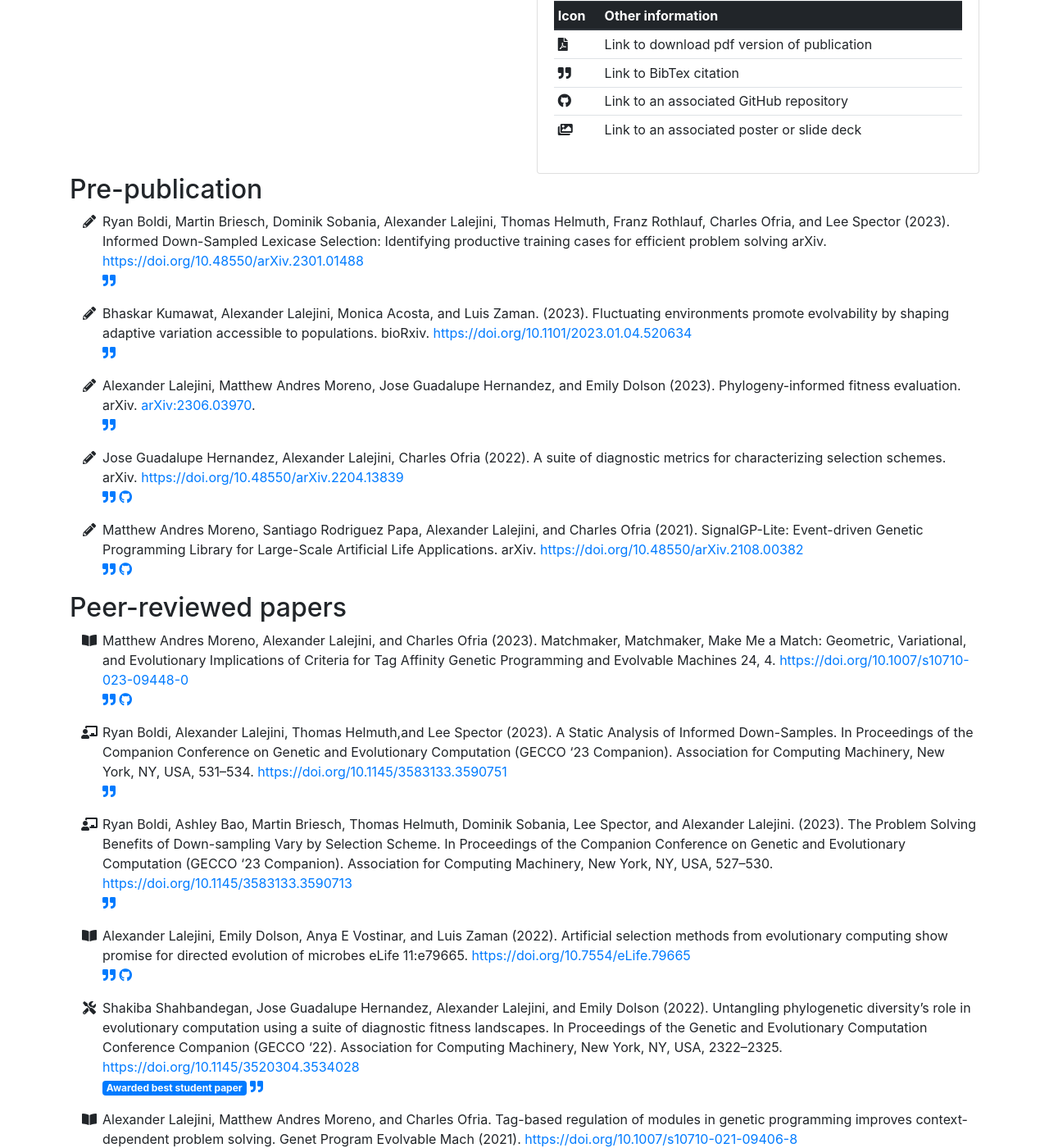
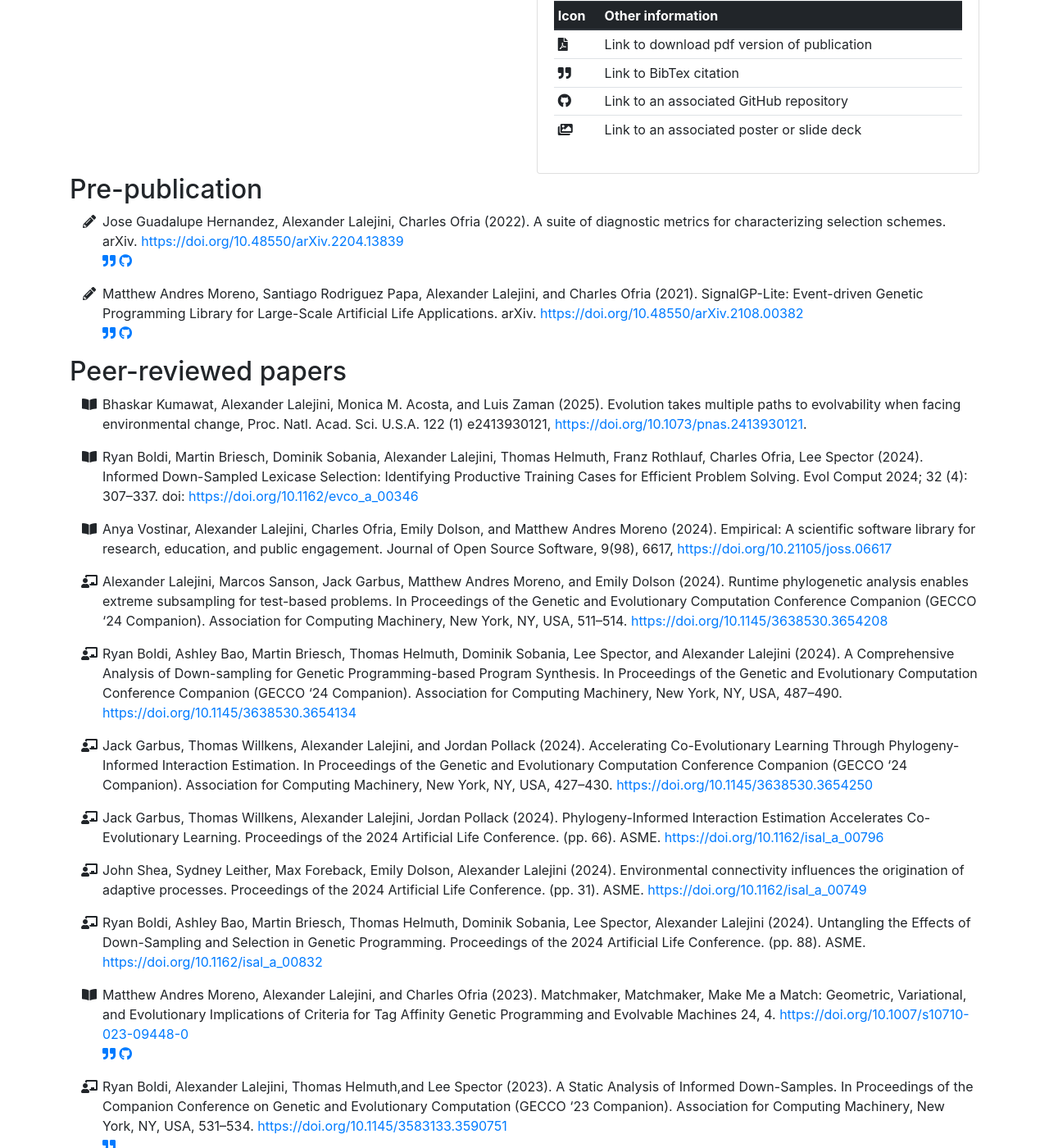
Before and after one commit to amlalejini/amlalejini.github.io, a Jekyll site: the page built from _pages/publications.md, in a window 1280 px wide and 1400 px high, scrolled down 476 px. Shown: the whole window at 82% size. Built offline with Jekyll 4.4.1, drawn with Linux system fonts in a browser that asks for light colours; nearby versions of some CDN libraries; some of the changed text lies outside the part shown.

Commit message:
Add recent publications

````diff
--- a/_data/publications.yml
+++ b/_data/publications.yml
@@ -37,6 +37,110 @@ publication_types:
 publications:
 
   - citation: |
+      Ryan Boldi, Ashley Bao, Martin Briesch, Thomas Helmuth, Dominik Sobania, Lee Spector, Alexander Lalejini (2024).
+      Untangling the Effects of Down-Sampling and Selection in Genetic Programming.
+      Proceedings of the 2024 Artificial Life Conference. (pp. 88). ASME.
+      <https://doi.org/10.1162/isal_a_00832>
+    year: 2024
+    venue: conference
+    type: peer-reviewed-paper
+
+  - citation: |
+      John Shea, Sydney Leither, Max Foreback, Emily Dolson, Alexander Lalejini (2024).
+      Environmental connectivity influences the origination of adaptive processes.
+      Proceedings of the 2024 Artificial Life Conference. (pp. 31). ASME.
+      <https://doi.org/10.1162/isal_a_00749>
+    year: 2024
+    venue: conference
+    type: peer-reviewed-paper
+
+  - citation: |
+      Jack Garbus, Thomas Willkens, Alexander Lalejini, Jordan Pollack (2024).
+      Phylogeny-Informed Interaction Estimation Accelerates Co-Evolutionary Learning.
+      Proceedings of the 2024 Artificial Life Conference. (pp. 66). ASME.
+      <https://doi.org/10.1162/isal_a_00796>
+    year: 2024
+    venue: conference
+    type: peer-reviewed-paper
+
+  - citation: |
+      Jack Garbus, Thomas Willkens, Alexander Lalejini, and Jordan Pollack (2024).
+      Accelerating Co-Evolutionary Learning Through Phylogeny-Informed Interaction Estimation.
+      In Proceedings of the Genetic and Evolutionary Computation Conference Companion (GECCO '24 Companion).
+      Association for Computing Machinery, New York, NY, USA, 427–430. <https://doi.org/10.1145/3638530.3654250>
+    year: 2024
+    type: peer-reviewed-paper
+    venue: conference
+
+  - citation: |
+      Ryan Boldi, Ashley Bao, Martin Briesch, Thomas Helmuth, Dominik Sobania, Lee Spector, and Alexander Lalejini (2024).
+      A Comprehensive Analysis of Down-sampling for Genetic Programming-based Program Synthesis.
+      In Proceedings of the Genetic and Evolutionary Computation Conference Companion (GECCO '24 Companion). Association for Computing Machinery, New York, NY, USA, 487–490.
+      <https://doi.org/10.1145/3638530.3654134>
+    type: peer-reviewed-paper
+    venue: conference
+    year: 2024
+
+  - citation: |
+      Martin Briesch, Ryan Boldi, Dominik Sobania, Alexander Lalejini, Thomas Helmuth, Franz Rothlauf, Charles Ofria, and Lee Spector (2024).
+      Improving Lexicase Selection with Informed Down-Sampling.
+      In Proceedings of the Genetic and Evolutionary Computation Conference Companion (GECCO '24 Companion).
+      Association for Computing Machinery, New York, NY, USA, 25–26. <https://doi.org/10.1145/3638530.3664068>
+    year: 2024
+    type: peer-reviewed-abstract
+    venue: conference
+
+  - citation: |
+      Alexander Lalejini, Marcos Sanson, Jack Garbus, Matthew Andres Moreno, and Emily Dolson (2024).
+      Runtime phylogenetic analysis enables extreme subsampling for test-based problems.
+      In Proceedings of the Genetic and Evolutionary Computation Conference Companion (GECCO '24 Companion). Association for Computing Machinery, New York, NY, USA, 511–514.
+      <https://doi.org/10.1145/3638530.3654208>
+    year: 2024
+    venue: conference
+    type: peer-reviewed-paper
+
+  - citation: |
+      Anya Vostinar, Alexander Lalejini, Charles Ofria, Emily Dolson, and Matthew Andres Moreno (2024).
+      Empirical: A scientific software library for research, education, and public engagement.
+      Journal of Open Source Software, 9(98), 6617, <https://doi.org/10.21105/joss.06617>
+    year: 2024
+    type: peer-reviewed-paper
+    venue: journal
+
+  - citation: |
+      Alexander Lalejini, Matthew Andres Moreno, Jose G. Hernandez, and Emily Dolson (2024).
+      Phylogeny-Informed Fitness Estimation for Test-Based Parent Selection.
+      In: Winkler, S., Trujillo, L., Ofria, C., Hu, T. (eds)
+      Genetic Programming Theory and Practice XX.
+      Genetic and Evolutionary Computation.
+      Springer, Singapore. <https://doi.org/10.1007/978-981-99-8413-8_13>
+    year: 2024
+    type: book-chapter
+    venue: book
+
+  - citation: |
+      Emily Dolson and Alexander Lalejini (2024).
+      Reachability Analysis for Lexicase Selection via Community Assembly Graphs.
+      In: Winkler, S., Trujillo, L., Ofria, C., Hu, T. (eds)
+      Genetic Programming Theory and Practice XX.
+      Genetic and Evolutionary Computation.
+      Springer, Singapore. <https://doi.org/10.1007/978-981-99-8413-8_15>
+    year: 2024
+    type: book-chapter
+    venue: book
+
+  - citation: |
+      Karen Suzue, Charles Ofria, and Alexander Lalejini (2025).
+      Using Lineage Age to Augment Search Space Exploration in Lexicase Selection.
+      In: Winkler, S.M., Banzhaf, W., Hu, T., Lalejini, A. (eds)
+      Genetic Programming Theory and Practice XXI. Genetic and Evolutionary Computation.
+      Springer, Singapore.
+      <https://doi.org/10.1007/978-981-96-0077-9_20>
+    year: 2025
+    type: book-chapter
+    venue: book
+
+  - citation: |
       Matthew Andres Moreno, Alexander Lalejini, and Charles Ofria. (2023).
       Tag Affinity Criteria Influence Adaptive Evolution.
       In Proceedings of the Companion Conference on Genetic and Evolutionary Computation (GECCO '23 Companion).
@@ -69,25 +173,25 @@ publications:
         }
       ```
 
-  - citation: |
-      Alexander Lalejini, Matthew Andres Moreno, Jose Guadalupe Hernandez, and Emily Dolson (2023).
-      Phylogeny-informed fitness evaluation.
-      arXiv. [arXiv:2306.03970](https://doi.org/10.48550/arXiv.2306.03970).
-    year: 2023
-    type: pre-pub
-    venue: preprint
-    bibtex_id: lalejini_phylogeny_informed_2023
-    bibtex: |
-      ```
-      @misc{lalejini_phylogeny_informed_2023,
-        title={Phylogeny-informed fitness estimation},
-        author={Alexander Lalejini and Matthew Andres Moreno and Jose Guadalupe Hernandez and Emily Dolson},
-        year={2023},
-        eprint={2306.03970},
-        archivePrefix={arXiv},
-        primaryClass={cs.NE}
-      }
-      ```
+  # - citation: |
+  #     Alexander Lalejini, Matthew Andres Moreno, Jose Guadalupe Hernandez, and Emily Dolson (2023).
+  #     Phylogeny-informed fitness evaluation.
+  #     arXiv. [arXiv:2306.03970](https://doi.org/10.48550/arXiv.2306.03970).
+  #   year: 2023
+  #   type: pre-pub
+  #   venue: preprint
+  #   bibtex_id: lalejini_phylogeny_informed_2023
+  #   bibtex: |
+  #     ```
+  #     @misc{lalejini_phylogeny_informed_2023,
+  #       title={Phylogeny-informed fitness estimation},
+  #       author={Alexander Lalejini and Matthew Andres Moreno and Jose Guadalupe Hernandez and Emily Dolson},
+  #       year={2023},
+  #       eprint={2306.03970},
+  #       archivePrefix={arXiv},
+  #       primaryClass={cs.NE}
+  #     }
+  #     ```
 
   - citation: |
       Ryan Boldi, Ashley Bao, Martin Briesch, Thomas Helmuth, Dominik Sobania, Lee Spector, and Alexander Lalejini. (2023).
@@ -151,49 +255,21 @@ publications:
       ```
 
   - citation: |
-      Bhaskar Kumawat, Alexander Lalejini, Monica Acosta, and Luis Zaman. (2023).
-      Fluctuating environments promote evolvability by shaping adaptive variation accessible to populations.
-      bioRxiv. <https://doi.org/10.1101/2023.01.04.520634>
-    year: 2023
-    type: pre-pub
-    venue: preprint
-    bibtex_id: kumawat_fluctuating_2023
-    bibtex: |
-      ```
-      @article {kumawat_fluctuating_2023,
-        author = {Kumawat, Bhaskar and Lalejini, Alexander and Acosta, Monica and Zaman, Luis},
-        title = {Fluctuating environments promote evolvability by shaping adaptive variation accessible to populations},
-        elocation-id = {2023.01.04.520634},
-        year = {2023},
-        doi = {10.1101/2023.01.04.520634},
-        publisher = {Cold Spring Harbor Laboratory},
-        URL = {https://www.biorxiv.org/content/early/2023/01/04/2023.01.04.520634},
-        eprint = {https://www.biorxiv.org/content/early/2023/01/04/2023.01.04.520634.full.pdf},
-        journal = {bioRxiv}
-      }
-      ```
+      Bhaskar Kumawat, Alexander Lalejini, Monica M. Acosta, and Luis Zaman (2025).
+      Evolution takes multiple paths to evolvability when facing environmental change,
+      Proc. Natl. Acad. Sci. U.S.A. 122 (1) e2413930121,
+      <https://doi.org/10.1073/pnas.2413930121>.
+    year: 2025
+    type: peer-reviewed-paper
+    venue: journal
 
   - citation: |
-      Ryan Boldi, Martin Briesch, Dominik Sobania, Alexander Lalejini, Thomas Helmuth, Franz Rothlauf, Charles Ofria, and Lee Spector (2023).
-      Informed Down-Sampled Lexicase Selection: Identifying productive training cases for efficient problem solving
-      arXiv. <https://doi.org/10.48550/arXiv.2301.01488>
-    year: 2023
-    type: pre-pub
-    venue: preprint
-    bibtex_id: boldi_informed_2023
-    bibtex: |
-      ```
-      @misc{bold_informed_2023,
-        doi = {10.48550/ARXIV.2301.01488},
-        url = {https://arxiv.org/abs/2301.01488},
-        author = {Boldi, Ryan and Briesch, Martin and Sobania, Dominik and Lalejini, Alexander and Helmuth, Thomas and Rothlauf, Franz and Ofria, Charles and Spector, Lee},
-        keywords = {Neural and Evolutionary Computing (cs.NE), FOS: Computer and information sciences, FOS: Computer and information sciences},
-        title = {Informed Down-Sampled Lexicase Selection: Identifying productive training cases for efficient problem solving},
-        publisher = {arXiv},
-        year = {2023},
-        copyright = {arXiv.org perpetual, non-exclusive license}
-      }
-      ```
+      Ryan Boldi, Martin Briesch, Dominik Sobania, Alexander Lalejini, Thomas Helmuth, Franz Rothlauf, Charles Ofria, Lee Spector (2024).
+      Informed Down-Sampled Lexicase Selection: Identifying Productive Training Cases for Efficient Problem Solving.
+      Evol Comput 2024; 32 (4): 307–337. doi: <https://doi.org/10.1162/evco_a_00346>
+    year: 2024
+    type: peer-reviewed-paper
+    venue: journal
 
   - citation: |
       Alexander Lalejini, Matthew Andres Moreno, and Charles Ofria. 2022.
````
